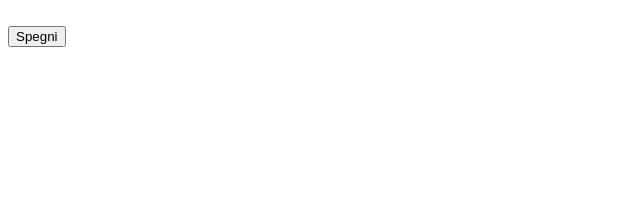
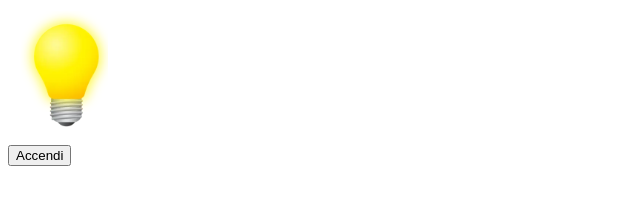
Before and after one commit to IgorGoro91/js-dom-1, a plain HTML site: page index.html in a window 1280 px wide. Both pictures are taken after a click on the button "Accendi". Shown: the whole page, without its empty margins (0-640 px from the left). Drawn offline with Linux system fonts and the light colour scheme.

Commit message:
add:correzione

```diff
--- a/index.html
+++ b/index.html
@@ -8,7 +8,8 @@
 <body>
 
     <div>
-        <img id="lampadina" src="./img-5/white_lamp.png" width="100px" alt="">
+        <img id="lampadina" src="./img-5/white_lamp.png" width="100px" alt="lampadina">
+
     </div>
 
     <button id="btn" >Accendi</button>
--- a/lampada.js
+++ b/lampada.js
@@ -1,14 +1,9 @@
 
 
 const lampadina = document.getElementById(`lampadina`);
-const btn = document.getElementById(`btn`)
+const btn = document.getElementById(`btn`);
 
-btn.addEventListener(`click`,() => {
-    if(lampadina.src.includes(`white_lamp.png`)){
-        lampadina.src = `yellow_lamp.png`;
-        btn.textContent = `Spegni`;
-    }else{
-        lampadina.src = `white_lamp.png`;
-        btn.textContent = `Accendi`
-    }
+btn.addEventListener(`click`, function(){
+    console.log(lampadina);
+    lampadina.src = "./img-5/yellow_lamp.png";
 })
```
